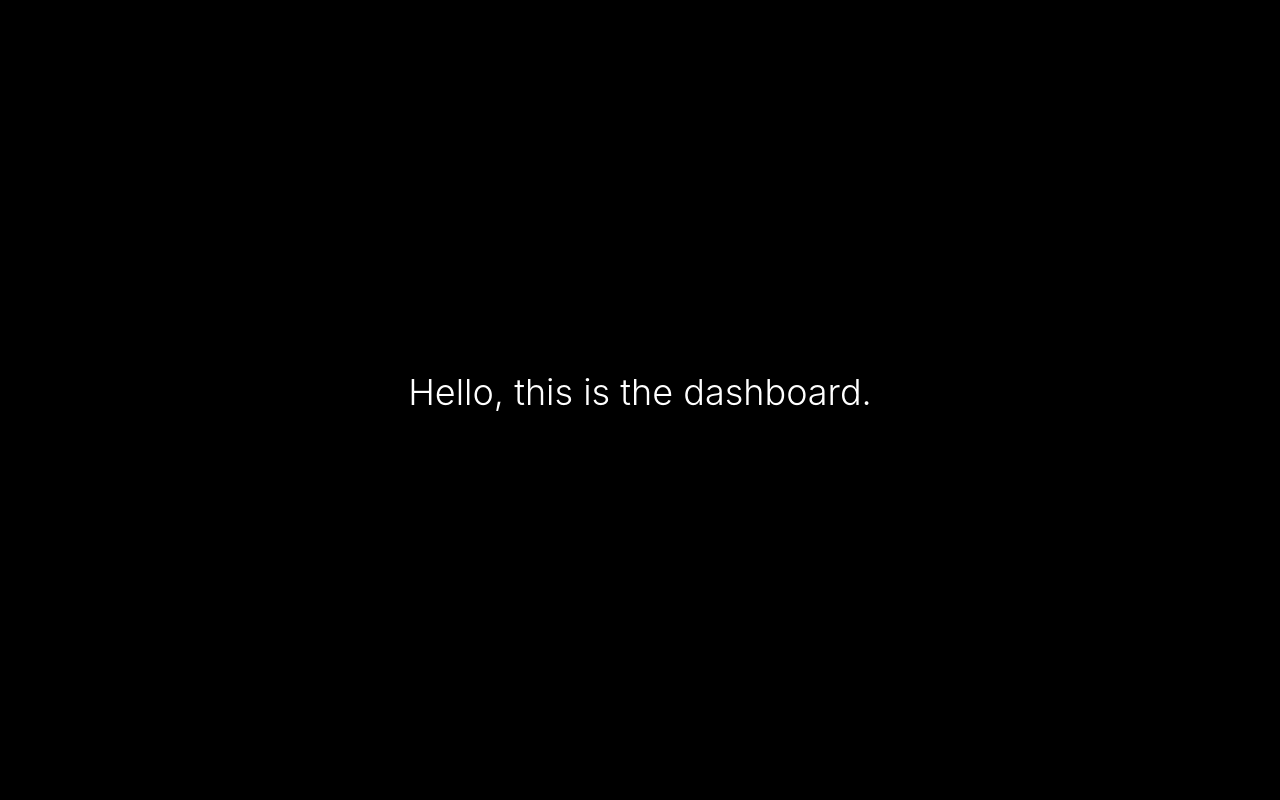
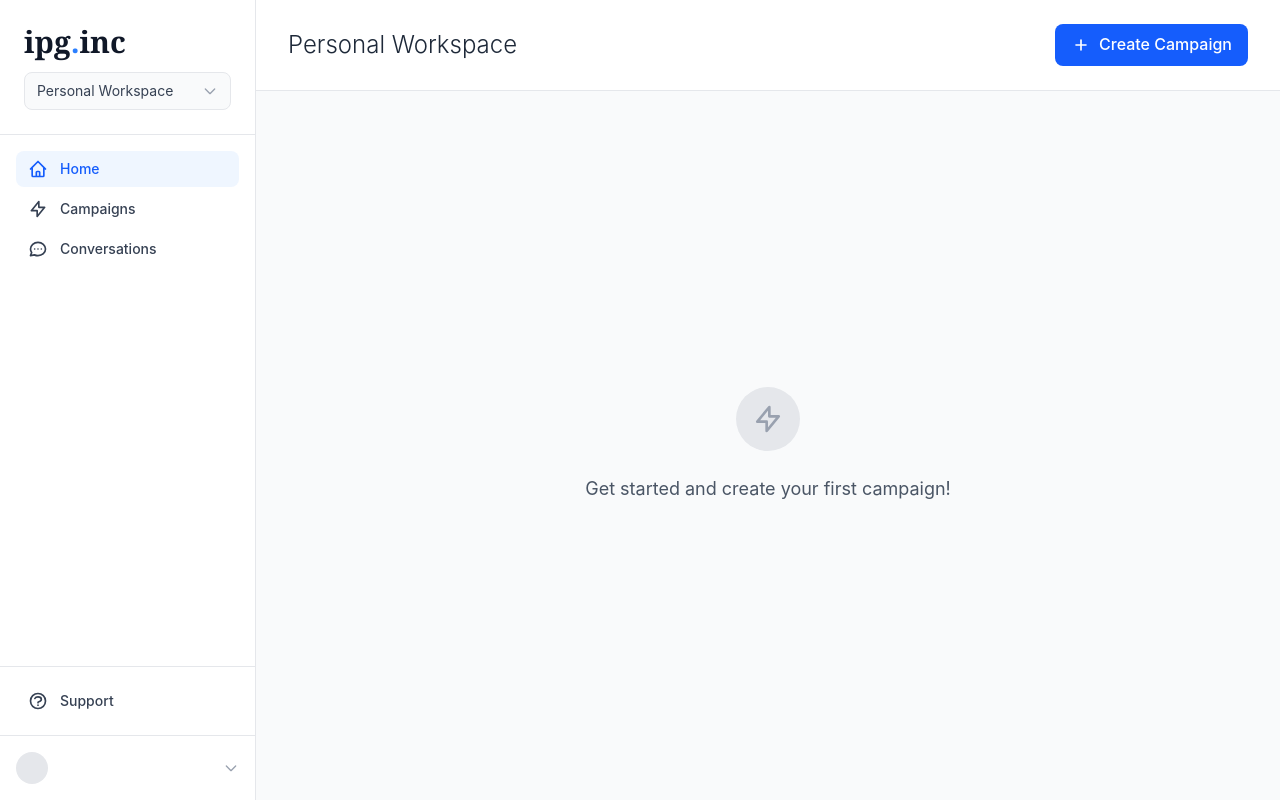
Before and after one commit to s21sharan/ipg-inc, a Next.js app: page /dashboard in a window 1280 px wide. Built offline with nearby package versions, Linux system fonts and the light colour scheme; no server answers.

Commit message:
ui for dashboards

```diff
--- a/app/dashboard/page.tsx
+++ b/app/dashboard/page.tsx
@@ -1,12 +1,221 @@
 'use client';
 
+import { useState, useEffect } from 'react';
+import { useRouter } from 'next/navigation';
+import { supabase } from '../../lib/supabase';
+
 export default function Dashboard() {
+  const [user, setUser] = useState<any>(null);
+  const [activeTab, setActiveTab] = useState('home');
+  const [showUserMenu, setShowUserMenu] = useState(false);
+  const [showWorkspaceMenu, setShowWorkspaceMenu] = useState(false);
+  const router = useRouter();
+
+  useEffect(() => {
+    // Get current user
+    const getCurrentUser = async () => {
+      const { data: { user } } = await supabase.auth.getUser();
+      setUser(user);
+    };
+
+    getCurrentUser();
+  }, []);
+
+  const handleSignOut = async () => {
+    await supabase.auth.signOut();
+    router.push('/');
+  };
+
+  const renderMainContent = () => {
+    switch(activeTab) {
+      case 'home':
+        return (
+          <div className="flex-1 flex items-center justify-center min-h-full">
+            <div className="text-center max-w-md mx-auto">
+              <div className="w-16 h-16 bg-gray-200 rounded-full mx-auto mb-6 flex items-center justify-center">
+                <svg className="w-8 h-8 text-gray-400" fill="none" stroke="currentColor" viewBox="0 0 24 24">
+                  <path strokeLinecap="round" strokeLinejoin="round" strokeWidth="2" d="M13 10V3L4 14h7v7l9-11h-7z" />
+                </svg>
+              </div>
+              <p className="text-gray-600 text-lg">Get started and create your first campaign!</p>
+            </div>
+          </div>
+        );
+      case 'campaigns':
+        return (
+          <div className="p-8">
+            <h1 className="text-2xl font-light text-gray-800 mb-4">Campaigns</h1>
+            <div className="bg-gray-50 rounded-lg border-2 border-dashed border-gray-300 p-12 text-center">
+              <p className="text-gray-500">No campaigns created yet. Create your first campaign to get started!</p>
+            </div>
+          </div>
+        );
+      case 'conversations':
+        return (
+          <div className="p-8">
+            <h1 className="text-2xl font-light text-gray-800 mb-4">Conversations</h1>
+            <div className="bg-gray-50 rounded-lg border-2 border-dashed border-gray-300 p-12 text-center">
+              <p className="text-gray-500">No conversations yet. Start a campaign to begin conversations!</p>
+            </div>
+          </div>
+        );
+      default:
+        return null;
+    }
+  };
+
   return (
-    <div className="min-h-screen bg-black text-white flex items-center justify-center" style={{ fontFamily: '-apple-system, BlinkMacSystemFont, "Segoe UI", Roboto, "Helvetica Neue", Arial, sans-serif' }}>
-      <div className="text-center">
-        <h1 className="text-4xl font-light mb-4">
-          Hello, this is the dashboard.
-        </h1>
+    <div className="min-h-screen bg-gray-50 flex" style={{ fontFamily: '-apple-system, BlinkMacSystemFont, "Segoe UI", Roboto, "Helvetica Neue", Arial, sans-serif' }}>
+      {/* Sidebar */}
+      <div className="w-64 bg-white border-r border-gray-200 flex flex-col">
+        {/* Logo */}
+        <div className="p-6 border-b border-gray-200">
+          <h1 className="text-3xl font-bold font-serif text-gray-900">
+            ipg<span className="text-blue-500">.</span>inc
+          </h1>
+          <div className="mt-3 relative">
+            <button
+              onClick={() => setShowWorkspaceMenu(!showWorkspaceMenu)}
+              className="flex items-center justify-between w-full bg-gray-50 hover:bg-gray-100 border border-gray-200 rounded-lg px-3 py-2 text-sm text-gray-700 transition-colors"
+            >
+              <span>Personal Workspace</span>
+              <svg className={`w-4 h-4 text-gray-400 transition-transform ${showWorkspaceMenu ? 'rotate-180' : ''}`} fill="none" stroke="currentColor" viewBox="0 0 24 24">
+                <path strokeLinecap="round" strokeLinejoin="round" strokeWidth="2" d="M19 9l-7 7-7-7" />
+              </svg>
+            </button>
+
+            {/* Workspace Dropdown Menu */}
+            {showWorkspaceMenu && (
+              <div className="absolute top-full left-0 right-0 bg-white border border-gray-200 rounded-lg shadow-lg mt-1 overflow-hidden z-10">
+                <div className="py-1">
+                  <div className="px-3 py-2 text-xs text-gray-500 uppercase tracking-wide font-medium border-b border-gray-100">
+                    Workspaces
+                  </div>
+                  <button className="w-full px-3 py-2 text-left text-sm text-gray-700 hover:bg-gray-50 transition-colors flex items-center gap-2">
+                    <div className="w-2 h-2 bg-blue-500 rounded-full"></div>
+                    Personal Workspace
+                  </button>
+                  <button className="w-full px-3 py-2 text-left text-sm text-blue-600 hover:bg-blue-50 transition-colors flex items-center gap-2 border-t border-gray-100">
+                    <svg className="w-4 h-4" fill="none" stroke="currentColor" viewBox="0 0 24 24">
+                      <path strokeLinecap="round" strokeLinejoin="round" strokeWidth="2" d="M12 6v6m0 0v6m0-6h6m-6 0H6" />
+                    </svg>
+                    Add workspace
+                  </button>
+                </div>
+              </div>
+            )}
+          </div>
+        </div>
+
+        {/* Navigation */}
+        <nav className="flex-1 p-4">
+          <div className="space-y-1">
+            <button
+              onClick={() => setActiveTab('home')}
+              className={`w-full flex items-center gap-3 px-3 py-2 text-sm font-medium rounded-lg transition-colors ${
+                activeTab === 'home'
+                  ? 'bg-blue-50 text-blue-600'
+                  : 'text-gray-700 hover:bg-gray-100'
+              }`}
+            >
+              <svg className="w-5 h-5" fill="none" stroke="currentColor" viewBox="0 0 24 24">
+                <path strokeLinecap="round" strokeLinejoin="round" strokeWidth="2" d="M3 12l2-2m0 0l7-7 7 7M5 10v10a1 1 0 001 1h3m10-11l2 2m-2-2v10a1 1 0 01-1 1h-3m-6 0a1 1 0 001-1v-4a1 1 0 011-1h2a1 1 0 011 1v4a1 1 0 001 1m-6 0h6" />
+              </svg>
+              Home
+            </button>
+
+            <button
+              onClick={() => setActiveTab('campaigns')}
+              className={`w-full flex items-center gap-3 px-3 py-2 text-sm font-medium rounded-lg transition-colors ${
+                activeTab === 'campaigns'
+                  ? 'bg-blue-50 text-blue-600'
+                  : 'text-gray-700 hover:bg-gray-100'
+              }`}
+            >
+              <svg className="w-5 h-5" fill="none" stroke="currentColor" viewBox="0 0 24 24">
+                <path strokeLinecap="round" strokeLinejoin="round" strokeWidth="2" d="M13 10V3L4 14h7v7l9-11h-7z" />
+              </svg>
+              Campaigns
+            </button>
+
+            <button
+              onClick={() => setActiveTab('conversations')}
+              className={`w-full flex items-center gap-3 px-3 py-2 text-sm font-medium rounded-lg transition-colors ${
+                activeTab === 'conversations'
+                  ? 'bg-blue-50 text-blue-600'
+                  : 'text-gray-700 hover:bg-gray-100'
+              }`}
+            >
+              <svg className="w-5 h-5" fill="none" stroke="currentColor" viewBox="0 0 24 24">
+                <path strokeLinecap="round" strokeLinejoin="round" strokeWidth="2" d="M8 12h.01M12 12h.01M16 12h.01M21 12c0 4.418-4.03 8-9 8a9.863 9.863 0 01-4.255-.949L3 20l1.395-3.72C3.512 15.042 3 13.574 3 12c0-4.418 4.03-8 9-8s9 3.582 9 8z" />
+              </svg>
+              Conversations
+            </button>
+          </div>
+        </nav>
+
+        {/* Support */}
+        <div className="p-4 border-t border-gray-200">
+          <button className="w-full flex items-center gap-3 px-3 py-2 text-sm font-medium text-gray-700 rounded-lg hover:bg-gray-100 transition-colors">
+            <svg className="w-5 h-5" fill="none" stroke="currentColor" viewBox="0 0 24 24">
+              <path strokeLinecap="round" strokeLinejoin="round" strokeWidth="2" d="M8.228 9c.549-1.165 2.03-2 3.772-2 2.21 0 4 1.343 4 3 0 1.4-1.278 2.575-3.006 2.907-.542.104-.994.54-.994 1.093m0 3h.01M21 12a9 9 0 11-18 0 9 9 0 0118 0z" />
+            </svg>
+            Support
+          </button>
+        </div>
+
+        {/* User Menu */}
+        <div className="relative">
+          <button
+            onClick={() => setShowUserMenu(!showUserMenu)}
+            className="w-full p-4 text-left border-t border-gray-200 hover:bg-gray-50 transition-colors flex items-center justify-between"
+          >
+            <div className="flex items-center gap-3 flex-1 min-w-0">
+              <div className="w-8 h-8 bg-gray-200 rounded-full flex items-center justify-center flex-shrink-0">
+                <span className="text-sm font-medium text-gray-600">
+                  {user?.email?.charAt(0).toUpperCase()}
+                </span>
+              </div>
+              <p className="text-sm text-gray-900 truncate">{user?.email}</p>
+            </div>
+            <svg className={`w-4 h-4 text-gray-400 transition-transform ${showUserMenu ? 'rotate-180' : ''}`} fill="none" stroke="currentColor" viewBox="0 0 24 24">
+              <path strokeLinecap="round" strokeLinejoin="round" strokeWidth="2" d="M19 9l-7 7-7-7" />
+            </svg>
+          </button>
+
+          {/* Dropdown Menu */}
+          {showUserMenu && (
+            <div className="absolute bottom-full left-0 right-0 bg-white border border-gray-200 rounded-lg shadow-lg mb-1 overflow-hidden">
+              <button
+                onClick={handleSignOut}
+                className="w-full px-4 py-3 text-left text-sm text-gray-700 hover:bg-gray-50 transition-colors"
+              >
+                Sign out
+              </button>
+            </div>
+          )}
+        </div>
+      </div>
+
+      {/* Main Content */}
+      <div className="flex-1 flex flex-col">
+        {/* Header */}
+        <header className="bg-white border-b border-gray-200 px-8 py-6">
+          <div className="flex items-center justify-between">
+            <h2 className="text-2xl font-light text-gray-800">Personal Workspace</h2>
+            <button className="bg-blue-600 hover:bg-blue-700 text-white px-4 py-2 rounded-lg font-medium transition-colors flex items-center gap-2">
+              <svg className="w-5 h-5" fill="none" stroke="currentColor" viewBox="0 0 24 24">
+                <path strokeLinecap="round" strokeLinejoin="round" strokeWidth="2" d="M12 6v6m0 0v6m0-6h6m-6 0H6" />
+              </svg>
+              Create Campaign
+            </button>
+          </div>
+        </header>
+
+        {/* Main Content Area */}
+        <main className="flex-1 overflow-hidden">
+          {renderMainContent()}
+        </main>
       </div>
     </div>
   );
```
Also changed, not shown: 1 other file (tests, documents, lock files or other folders).
